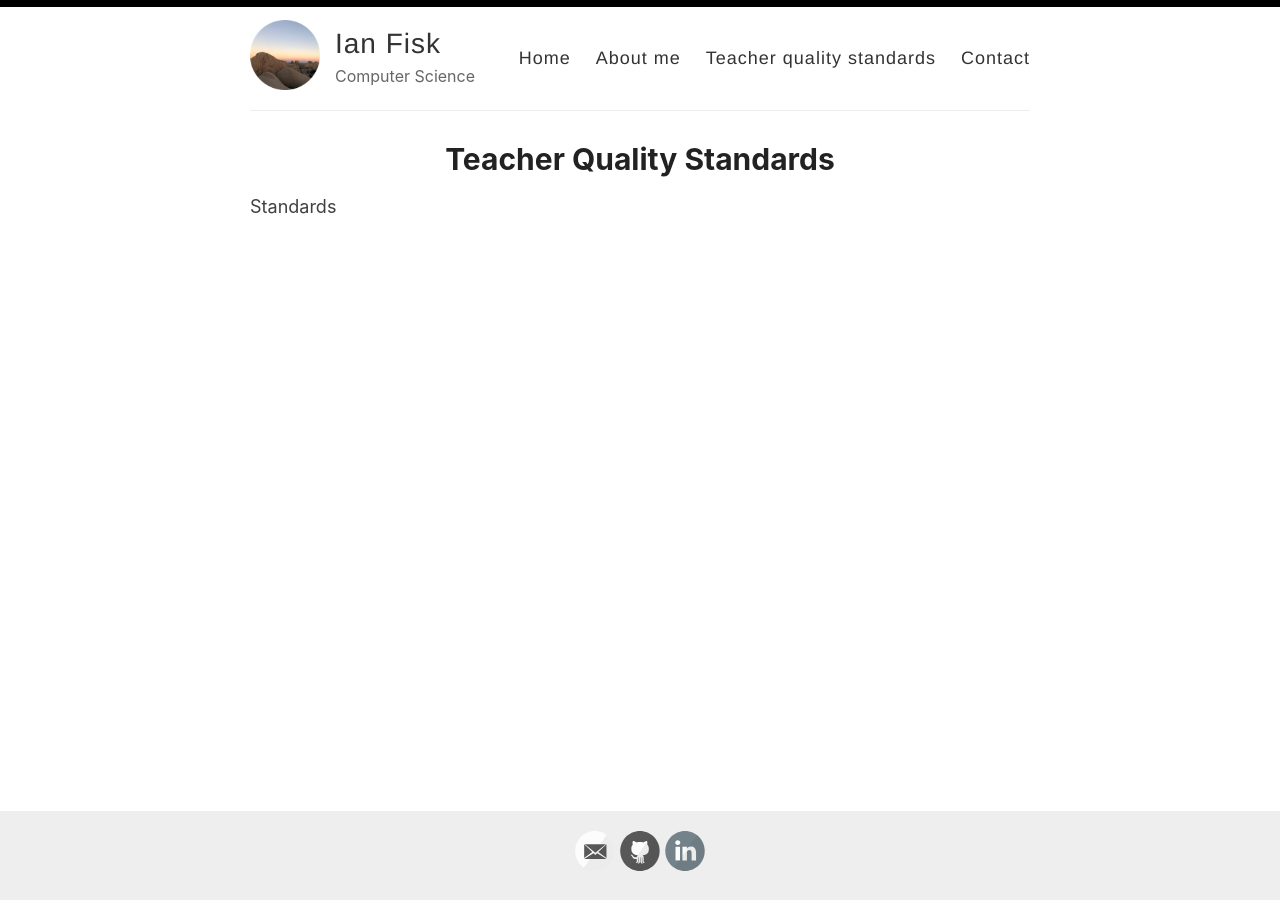
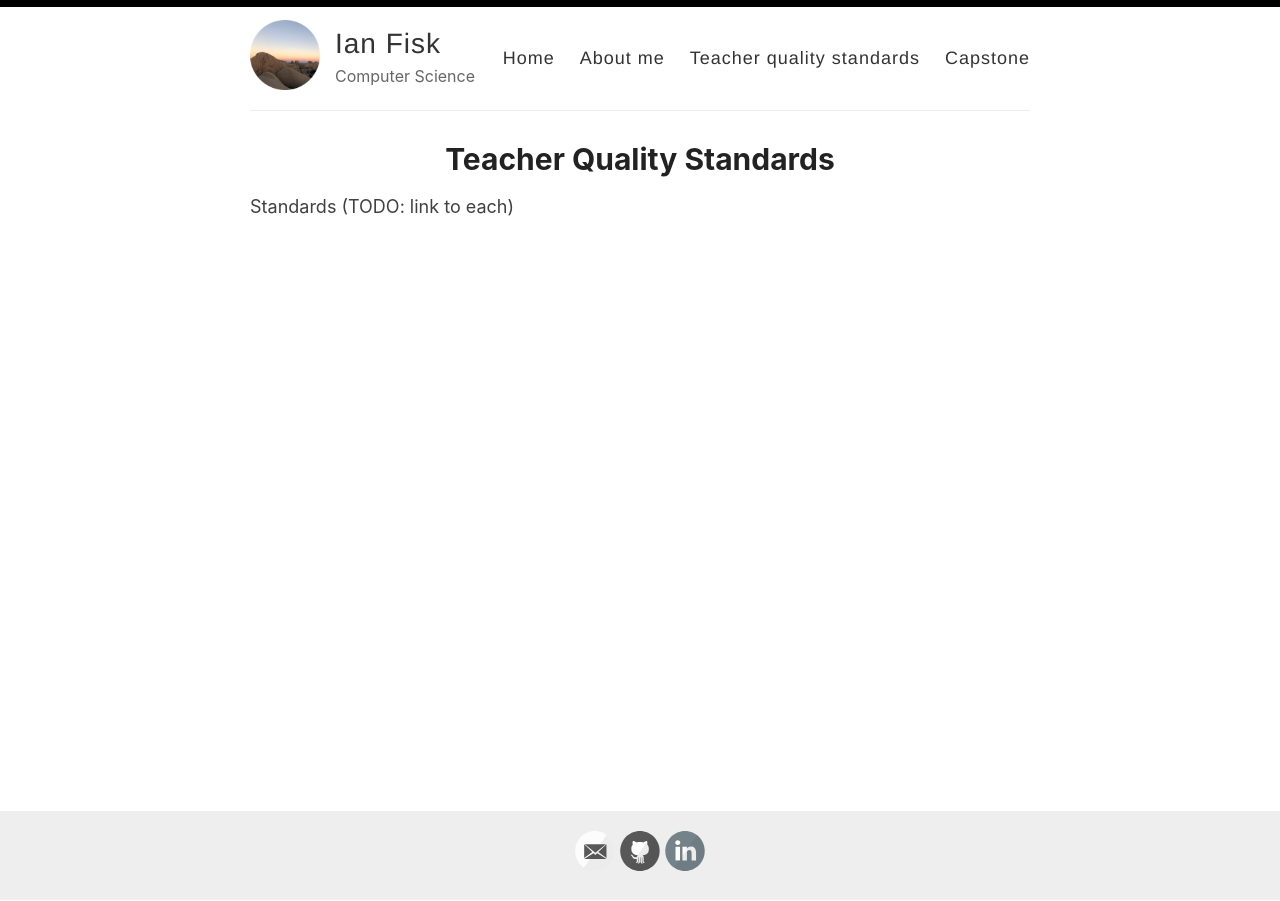
Before and after one commit to ianfisk/teaching, a Jekyll site: the page built from _pages/teacher-quality-standards.md, in a window 1280 px wide. Built offline with Jekyll 4.4.1, drawn with Linux system fonts in a browser that asks for light colours.

Commit message:
Add placeholders for quality standards.

```diff
--- a/_layouts/default.html
+++ b/_layouts/default.html
@@ -42,13 +42,13 @@
               <div class="nav-tooltip">
                 <a href="{{ site.baseurl }}/standards">Teacher quality standards</a>
                 <div class="tooltip-content" aria-label="Teacher quality standards hover menu">
-                  <a href="{{ site.baseurl }}/standards">Standard I</a>
-                  <a href="{{ site.baseurl }}/standards">Standard II</a>
-                  <a href="{{ site.baseurl }}/standards">Standard III</a>
-                  <a href="{{ site.baseurl }}/standards">Standard IV</a>
+                  <a href="{{ site.baseurl }}/standards/one">Standard I</a>
+                  <a href="{{ site.baseurl }}/standards/two">Standard II</a>
+                  <a href="{{ site.baseurl }}/standards/three">Standard III</a>
+                  <a href="{{ site.baseurl }}/standards/four">Standard IV</a>
                 </div>
               </div>
-              <a href="{{ site.baseurl }}/contact">Contact</a>
+              <a href="{{ site.baseurl }}/capstone">Capstone</a>
             </nav>
           </header>
         </div>
--- a/_pages/teacher-quality-standards.md
+++ b/_pages/teacher-quality-standards.md
@@ -4,4 +4,4 @@
 permalink: /standards/
 ---
 
-Standards
+Standards (TODO: link to each)
```
Also changed, not shown: _pages/philosophy.md (+1 -1 lines), _pages/teacher-quality-standards-1.md (added, +7 -0 lines), _pages/teacher-quality-standards-2.md (added, +7 -0 lines), _pages/teacher-quality-standards-3.md (added, +7 -0 lines), _pages/teacher-quality-standards-4.md (added, +7 -0 lines).
